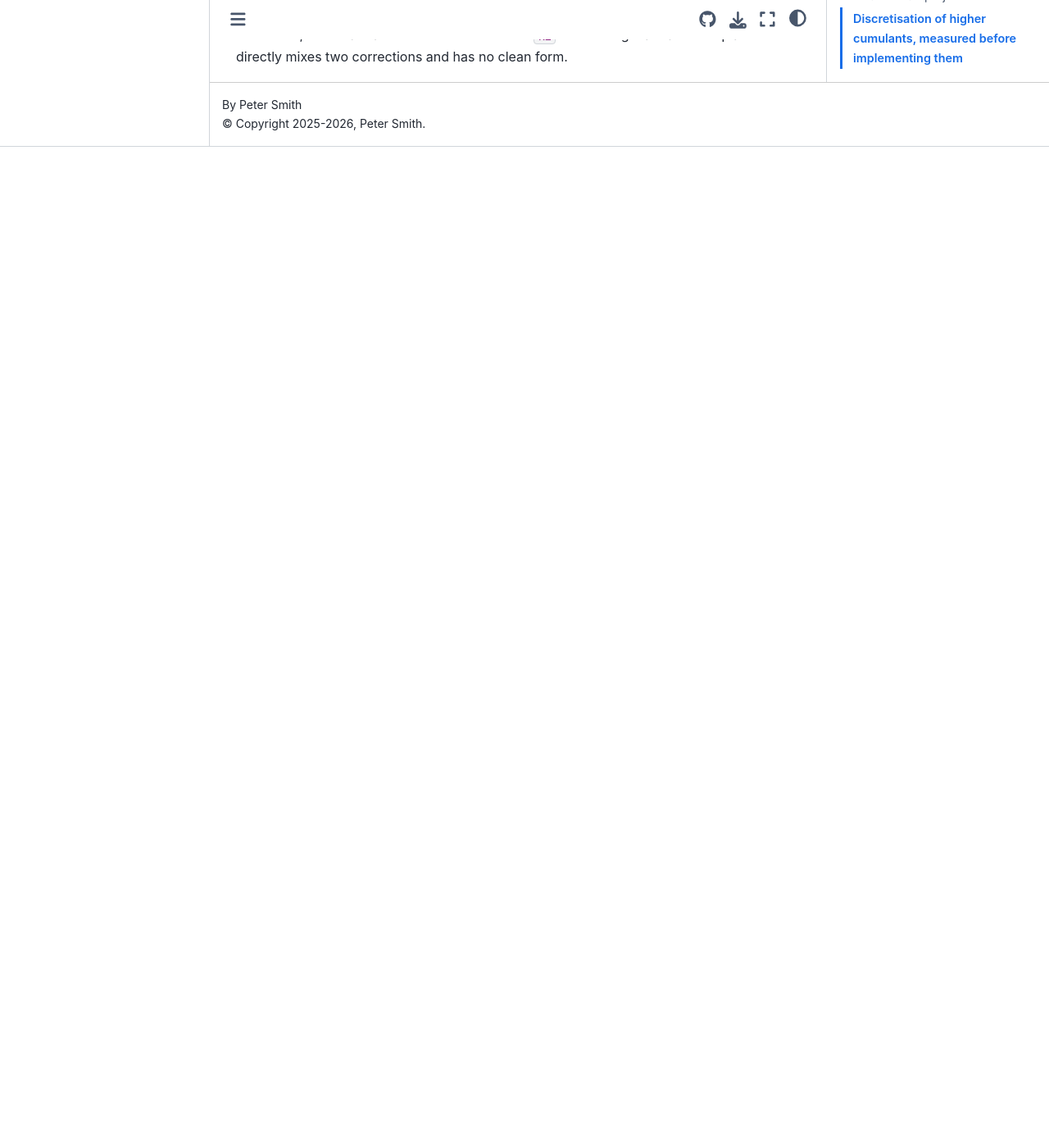
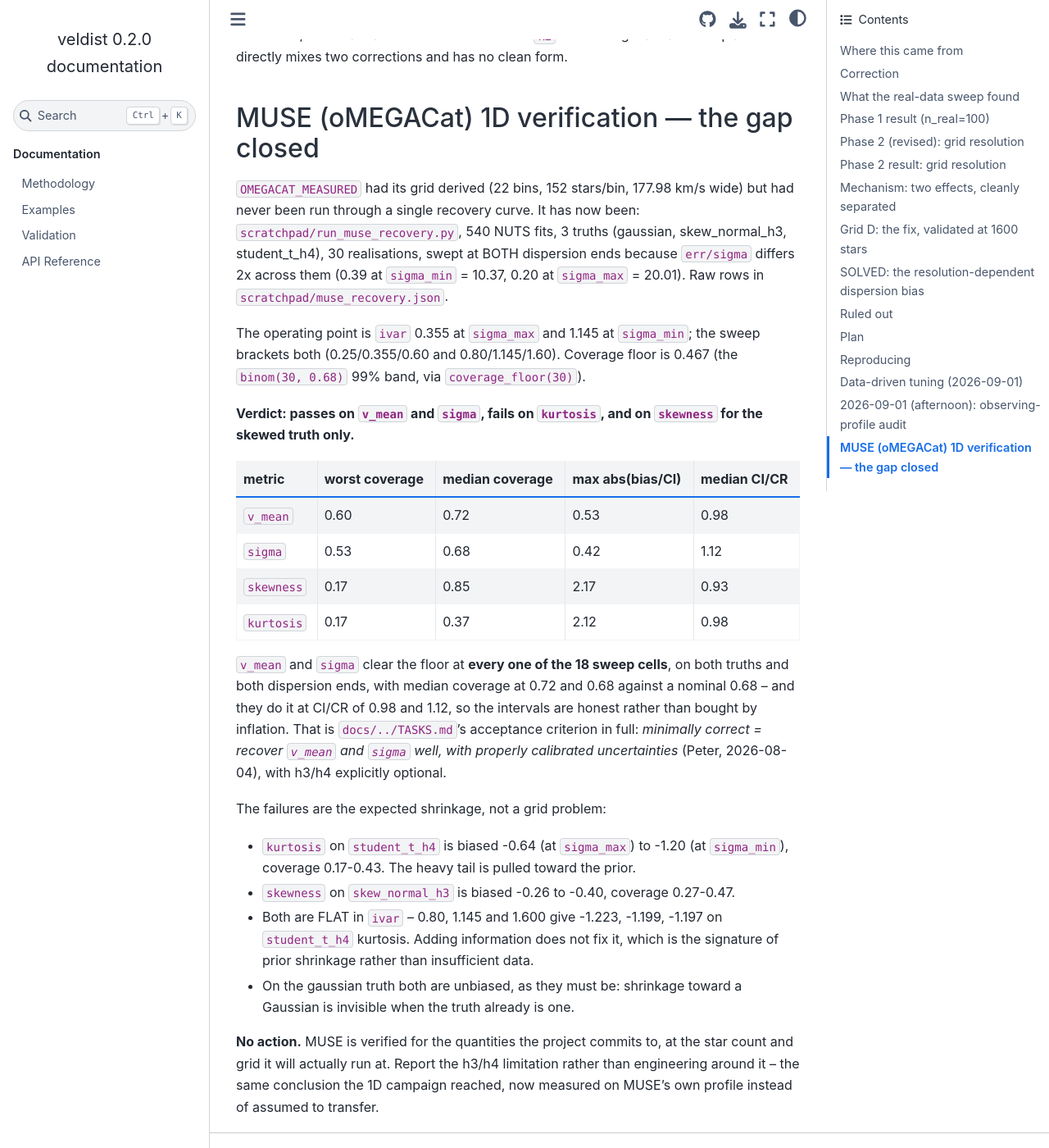
Before and after one commit to pjs902/veldist, a Sphinx documentation site: the page built from docs/handoff-2d-tilt-recovery.md, in a window 1280 px wide and 1400 px high, scrolled down 21479 px. Shown: the whole window at 82% size. Built offline with Sphinx 7.4.7 and the Sphinx Book theme 1.1.4, drawn with Linux system fonts in a browser that asks for light colours; before the commit the page ends 21658 px from its top, so only the background shows below that; some of the changed text lies outside the part shown.

Commit message:
docs(muse): MUSE verified on v_mean and sigma
Co-Authored-By: Claude Opus 5 <noreply@anthropic.com>

```diff
--- a/docs/handoff-2d-tilt-recovery.md
+++ b/docs/handoff-2d-tilt-recovery.md
@@ -818,3 +818,50 @@ non-Gaussianity work needs its own resolution anchor, measured the same way
 This also settles the estimator choice: use raw cumulants with the additive
 `kappa(U)` correction, then standardise from the corrected `k2`. Correcting
 standardised quantities directly mixes two corrections and has no clean form.
+
+## MUSE (oMEGACat) 1D verification — the gap closed
+
+`OMEGACAT_MEASURED` had its grid derived (22 bins, 152 stars/bin, 177.98 km/s
+wide) but had never been run through a single recovery curve. It has now been:
+`scratchpad/run_muse_recovery.py`, 540 NUTS fits, 3 truths (gaussian,
+skew_normal_h3, student_t_h4), 30 realisations, swept at BOTH dispersion ends
+because `err/sigma` differs 2x across them (0.39 at `sigma_min` = 10.37,
+0.20 at `sigma_max` = 20.01). Raw rows in `scratchpad/muse_recovery.json`.
+
+The operating point is `ivar` 0.355 at `sigma_max` and 1.145 at `sigma_min`;
+the sweep brackets both (0.25/0.355/0.60 and 0.80/1.145/1.60). Coverage floor
+is 0.467 (the `binom(30, 0.68)` 99% band, via `coverage_floor(30)`).
+
+**Verdict: passes on `v_mean` and `sigma`, fails on `kurtosis`, and on
+`skewness` for the skewed truth only.**
+
+| metric | worst coverage | median coverage | max abs(bias/CI) | median CI/CR |
+|---|---|---|---|---|
+| `v_mean` | 0.60 | 0.72 | 0.53 | 0.98 |
+| `sigma` | 0.53 | 0.68 | 0.42 | 1.12 |
+| `skewness` | 0.17 | 0.85 | 2.17 | 0.93 |
+| `kurtosis` | 0.17 | 0.37 | 2.12 | 0.98 |
+
+`v_mean` and `sigma` clear the floor at **every one of the 18 sweep cells**,
+on both truths and both dispersion ends, with median coverage at 0.72 and 0.68
+against a nominal 0.68 -- and they do it at CI/CR of 0.98 and 1.12, so the
+intervals are honest rather than bought by inflation. That is
+`docs/../TASKS.md`'s acceptance criterion in full: *minimally correct = recover
+`v_mean` and `sigma` well, with properly calibrated uncertainties* (Peter,
+2026-08-04), with h3/h4 explicitly optional.
+
+The failures are the expected shrinkage, not a grid problem:
+
+- `kurtosis` on `student_t_h4` is biased -0.64 (at `sigma_max`) to -1.20 (at
+  `sigma_min`), coverage 0.17-0.43. The heavy tail is pulled toward the prior.
+- `skewness` on `skew_normal_h3` is biased -0.26 to -0.40, coverage 0.27-0.47.
+- Both are FLAT in `ivar` -- 0.80, 1.145 and 1.600 give -1.223, -1.199, -1.197
+  on `student_t_h4` kurtosis. Adding information does not fix it, which is the
+  signature of prior shrinkage rather than insufficient data.
+- On the gaussian truth both are unbiased, as they must be: shrinkage toward a
+  Gaussian is invisible when the truth already is one.
+
+**No action.** MUSE is verified for the quantities the project commits to, at
+the star count and grid it will actually run at. Report the h3/h4 limitation
+rather than engineering around it -- the same conclusion the 1D campaign
+reached, now measured on MUSE's own profile instead of assumed to transfer.
```
Also changed, not shown: TASKS.md (+5 -1 lines).
